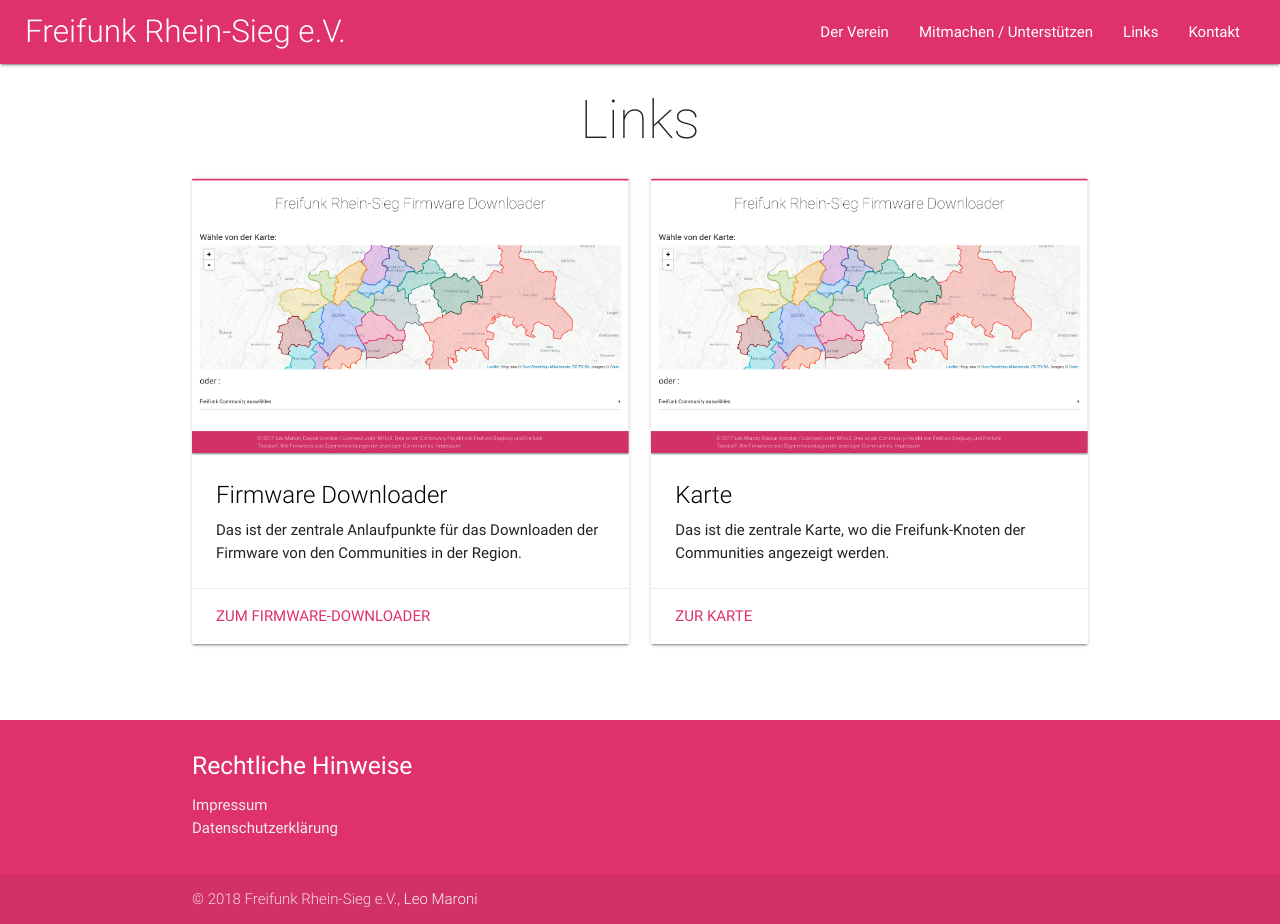
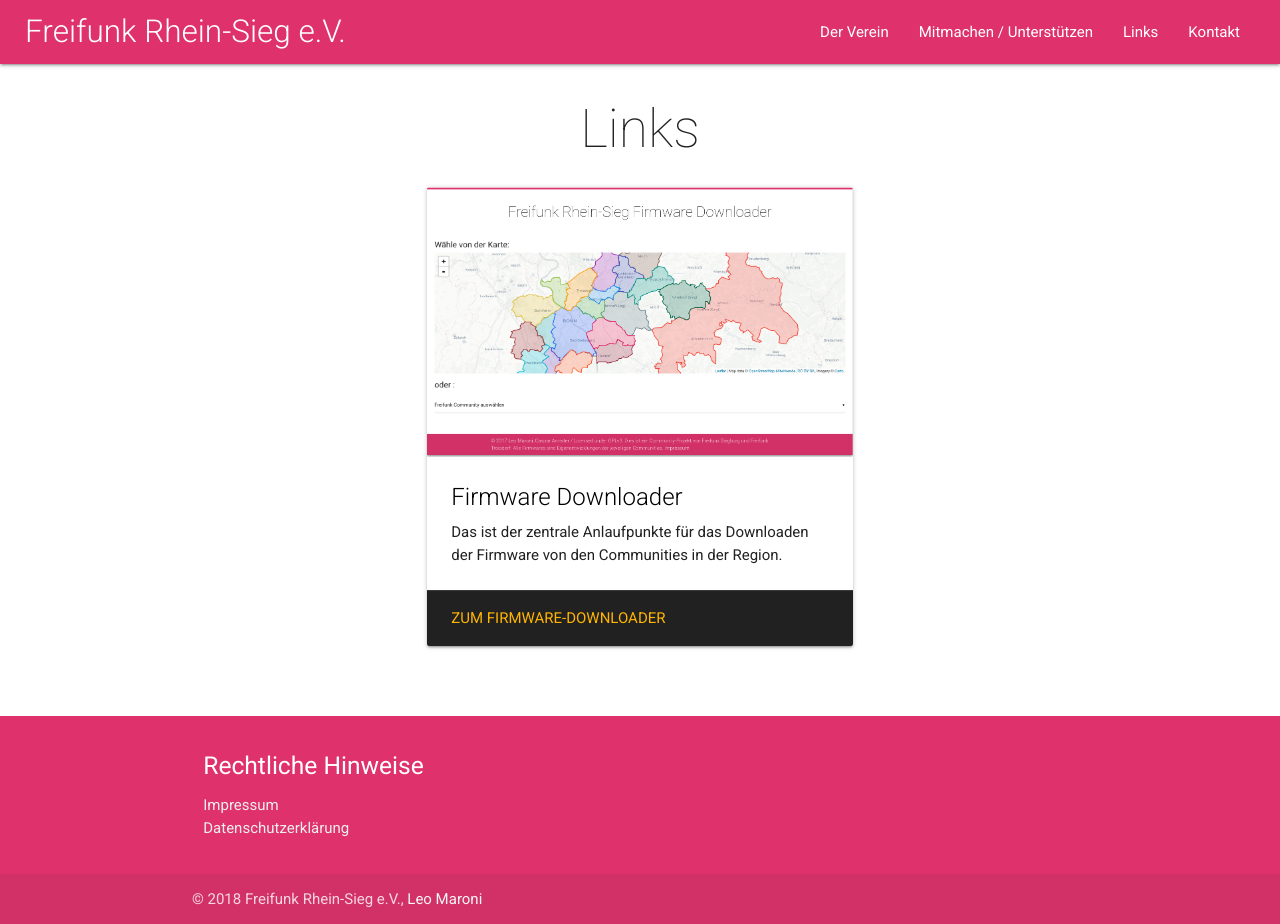
Before and after one commit to Freifunk-Rhein-Sieg/freifunk-rhein-sieg.net, a Jekyll site: the page built from links.html, in a window 1280 px wide and 924 px high. Built offline with Jekyll 4.4.1, drawn with Linux system fonts in a browser that asks for light colours; nearby versions of some CDN libraries; a script that is not in the unit is left out.

Commit message:
Some style things and go to materialize 1.0.0-rc.1

```diff
--- a/_includes/header.html
+++ b/_includes/header.html
@@ -1,7 +1,8 @@
-<header class="navbar-fixed">
+<header>
     <nav>
         <div class="nav-wrapper">
             <a href="/" class="brand-logo">Freifunk Rhein-Sieg e.V.</a>
+            <a href="#" data-target="nav-mobile" class="sidenav-trigger"><i class="material-icons">menu</i></a>
             <ul class="right hide-on-med-and-down">
                 <li class="navitem"><a href="{{ site.baseurl }}{% link der-verein.html %}">Der Verein</a></li>
                 <li class="navitem"><a href="{{ site.baseurl }}{% link mitmachen_unterstuetzen.html %}">Mitmachen / Unterst&uuml;tzen</a></li>
@@ -9,5 +10,11 @@
                 <li class="navitem"><a href="{{ site.baseurl }}{% link kontakt.html %}">Kontakt</a></li>
             </ul>
         </div>
+        <ul class="sidenav" id="nav-mobile">
+            <li class="navitem"><a href="{{ site.baseurl }}{% link der-verein.html %}">Der Verein</a></li>
+            <li class="navitem"><a href="{{ site.baseurl }}{% link mitmachen_unterstuetzen.html %}">Mitmachen / Unterst&uuml;tzen</a></li>
+            <li class="navitem"><a href="{{ site.baseurl }}{% link links.html %}">Links</a></li>
+            <li class="navitem"><a href="{{ site.baseurl }}{% link kontakt.html %}">Kontakt</a></li>
+        </ul>
     </nav>
 </header>
--- a/_layouts/page.html
+++ b/_layouts/page.html
@@ -7,10 +7,10 @@
     <title>{{ site.title }}</title>
     {% feed_meta %}
     <link rel="stylesheet" href='{{ "/assets/css/page.css" | relative_url }}'>
-    <link rel="stylesheet" href="https://cdnjs.cloudflare.com/ajax/libs/materialize/0.100.2/css/materialize.min.css" integrity="sha256-e22BQKCF7bb/h/4MFJ1a4lTRR2OuAe8Hxa/3tgU5Taw=" crossorigin="anonymous" />
+    <link rel="stylesheet" href="https://cdnjs.cloudflare.com/ajax/libs/materialize/1.0.0-rc.1/css/materialize.min.css" integrity="sha256-qj3p6P1fJIV+Ndv7RW1ovZI2UhOuboj9GcODzcNFIN8=" crossorigin="anonymous" />
 
     <script src="https://cdnjs.cloudflare.com/ajax/libs/jquery/3.2.1/jquery.min.js" integrity="sha256-hwg4gsxgFZhOsEEamdOYGBf13FyQuiTwlAQgxVSNgt4=" crossorigin="anonymous"></script>
-    <script src="https://cdnjs.cloudflare.com/ajax/libs/materialize/0.100.2/js/materialize.min.js" integrity="sha256-uWtSXRErwH9kdJTIr1swfHFJn/d/WQ6s72gELOHXQGM=" crossorigin="anonymous"></script>
+    <script src="https://cdnjs.cloudflare.com/ajax/libs/materialize/1.0.0-rc.1/js/materialize.min.js" integrity="sha256-SrBfGi+Zp2LhAvy9M1bWOCXztRU9Ztztxmu5BcYPcPE=" crossorigin="anonymous"></script>
     <script src="{{ '/assets/js/page.js' | relative_url }}"></script>
 </head>
 <body>
--- a/_layouts/post.html
+++ b/_layouts/post.html
@@ -3,11 +3,11 @@
 <head>
     <meta charset="UTF-8">
     <meta http-equiv="X-UA-Compatible" content="IE=edge" />
-    <meta name="viewport" content="width=device-width, initial-scale=1" />
+    <meta name="viewport" content="width=device-width, initial-scale=1.0" />
     <title>{{ site.title }}</title>
     {% feed_meta %}
     <link rel="stylesheet" href='{{ "/css/post.css" | relative_url }}'>
-    <link rel="stylesheet" href="https://cdnjs.cloudflare.com/ajax/libs/materialize/0.100.2/css/materialize.min.css" integrity="sha256-e22BQKCF7bb/h/4MFJ1a4lTRR2OuAe8Hxa/3tgU5Taw=" crossorigin="anonymous" />
+    <link rel="stylesheet" href="https://cdnjs.cloudflare.com/ajax/libs/materialize/1.0.0-rc.1/css/materialize.min.css" integrity="sha256-qj3p6P1fJIV+Ndv7RW1ovZI2UhOuboj9GcODzcNFIN8=" crossorigin="anonymous" />
 
     <!--Icons-->
     <script async defer src="https://use.fontawesome.com/releases/v5.0.8/js/all.js"></script>
@@ -19,7 +19,7 @@
 </main>
 {% include footer.html %}
 <script src="https://cdnjs.cloudflare.com/ajax/libs/jquery/3.2.1/jquery.min.js" integrity="sha256-hwg4gsxgFZhOsEEamdOYGBf13FyQuiTwlAQgxVSNgt4=" crossorigin="anonymous"></script>
-<script src="https://cdnjs.cloudflare.com/ajax/libs/materialize/0.100.2/js/materialize.min.js" integrity="sha256-uWtSXRErwH9kdJTIr1swfHFJn/d/WQ6s72gELOHXQGM=" crossorigin="anonymous"></script>
+<script src="https://cdnjs.cloudflare.com/ajax/libs/materialize/1.0.0-rc.1/js/materialize.min.js" integrity="sha256-SrBfGi+Zp2LhAvy9M1bWOCXztRU9Ztztxmu5BcYPcPE=" crossorigin="anonymous"></script>
 <script src="{{ '/js/post.js' | relative_url }}"></script>
 </body>
 </html>
--- a/_scss/_general.scss
+++ b/_scss/_general.scss
@@ -7,3 +7,11 @@
 main {
   flex: 1 0 auto;
 }
+.card {
+  .card-action {
+    background-color: #212121 !important;
+    a {
+      color: $ff_yellow !important;
+    }
+  }
+}
--- a/_scss/_header.scss
+++ b/_scss/_header.scss
@@ -3,7 +3,6 @@
     background-color: $ff_magenta;
     .nav-wrapper {
       padding: 0 25px;
-      width: 100vw;
       .brand-logo {
         @media screen and (max-width: 991px){
           text-align: center;
--- a/_scss/_main-section.scss
+++ b/_scss/_main-section.scss
@@ -64,9 +64,6 @@
       .card-title > a {
         color: $black !important;
       }
-      .card-action > a {
-        color: $ff_magenta !important;
-      }
     }
     #unterstuetzer {
       img {
@@ -78,11 +75,6 @@
         .card-content {
           a {
             color: $black !important;
-          }
-        }
-        .card-action {
-          a {
-            color: $ff_magenta !important;
           }
         }
       }
--- a/_scss/_typography.scss
+++ b/_scss/_typography.scss
@@ -1,3 +1,7 @@
+@import url('https://fonts.googleapis.com/css?family=Roboto:100,300,400');
+body {
+  font-family: 'Roboto', sans-serif;
+}
 .thin-text {
   font-weight: 100;
 }
--- a/assets/js/page.js
+++ b/assets/js/page.js
@@ -0,0 +1,5 @@
+$(function () {
+    $('.collapsible').collapsible();
+    $('.sidenav').sidenav();
+
+})
--- a/der-verein.html
+++ b/der-verein.html
@@ -33,7 +33,7 @@
     <section class="row">
         <h4>Protokolle der Mitgliedsversammlungen</h4>
         <p>Hier findenst du die Protokolle der letzten Migliedsversammlungen</p>
-        <ul class="collapsible" data-collapsible="accordion">
+        <ul class="collapsible">
             <li>
                 <div class="collapsible-header">05.03.2018 - Gr&uuml;ndrungsversammlung</div>
                 <div class="collapsible-body">
--- a/impressum.html
+++ b/impressum.html
@@ -31,7 +31,7 @@
             <br>
             Registergericht: Amtsgericht Siegburg
             <br>
-            Registernummer: VR 1234
+            Registernummer: VR 3592
         </p>
         <h4>Haftung f&uuml;r Inhalte</h4>
         <p>
--- a/links.html
+++ b/links.html
@@ -7,7 +7,7 @@
         <div class="center">
             <h2 class="thin-text">Links</h2>
         </div>
-        <div class="col s12 m6">
+        <div class="col s12 m6 offset-m3">
             <div class="card">
                 <div class="card-image">
                     <img src="{{ '/assets/img/page_links/link_to_firmware-downloader.png' | relative_url }}">
@@ -21,19 +21,4 @@
                 </div>
             </div>
         </div>
-        <div class="col s12 m6">
-            <div class="card">
-                <div class="card-image">
-                    <img src="{{ '/assets/img/page_links/link_to_firmware-downloader.png' | relative_url }}">
-                </div>
-                <div class="card-content">
-                    <span class="card-title"><a target="_blank" href="#">Karte</a></span>
-                    <p>Das ist die zentrale Karte, wo die Freifunk-Knoten der Communities angezeigt werden.</p>
-                </div>
-                <div class="card-action">
-                    <a target="_blank" href="#">Zur Karte</a>
-                </div>
-            </div>
-        </div>
-    </section>
 </div>
```
Also changed, not shown: assets/js/kontakt.js (+7 -8 lines).
